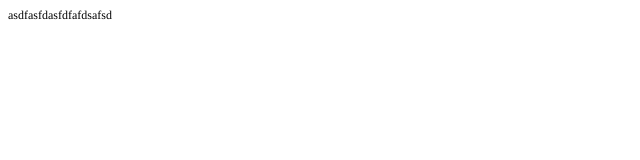
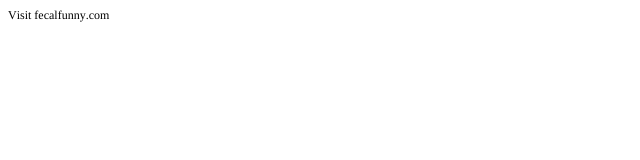
Before and after one commit to yisanjun/yisanjun.github.io, a plain HTML site: page index.html in a window 1280 px wide. Shown: the full height of the page, 0-640 px from the left. Drawn offline with Linux system fonts and the light colour scheme.

Commit message:
Update index.html

```diff
--- a/index.html
+++ b/index.html
@@ -12,6 +12,6 @@
   </style>
 </head>
 <body>
-<p class="p1"><span class="s1">asdfasfdasfdfafdsafsd</span></p>
+<p class="p1"><span class="s1">Visit fecalfunny.com</span></p>
 </body>
 </html>
```
